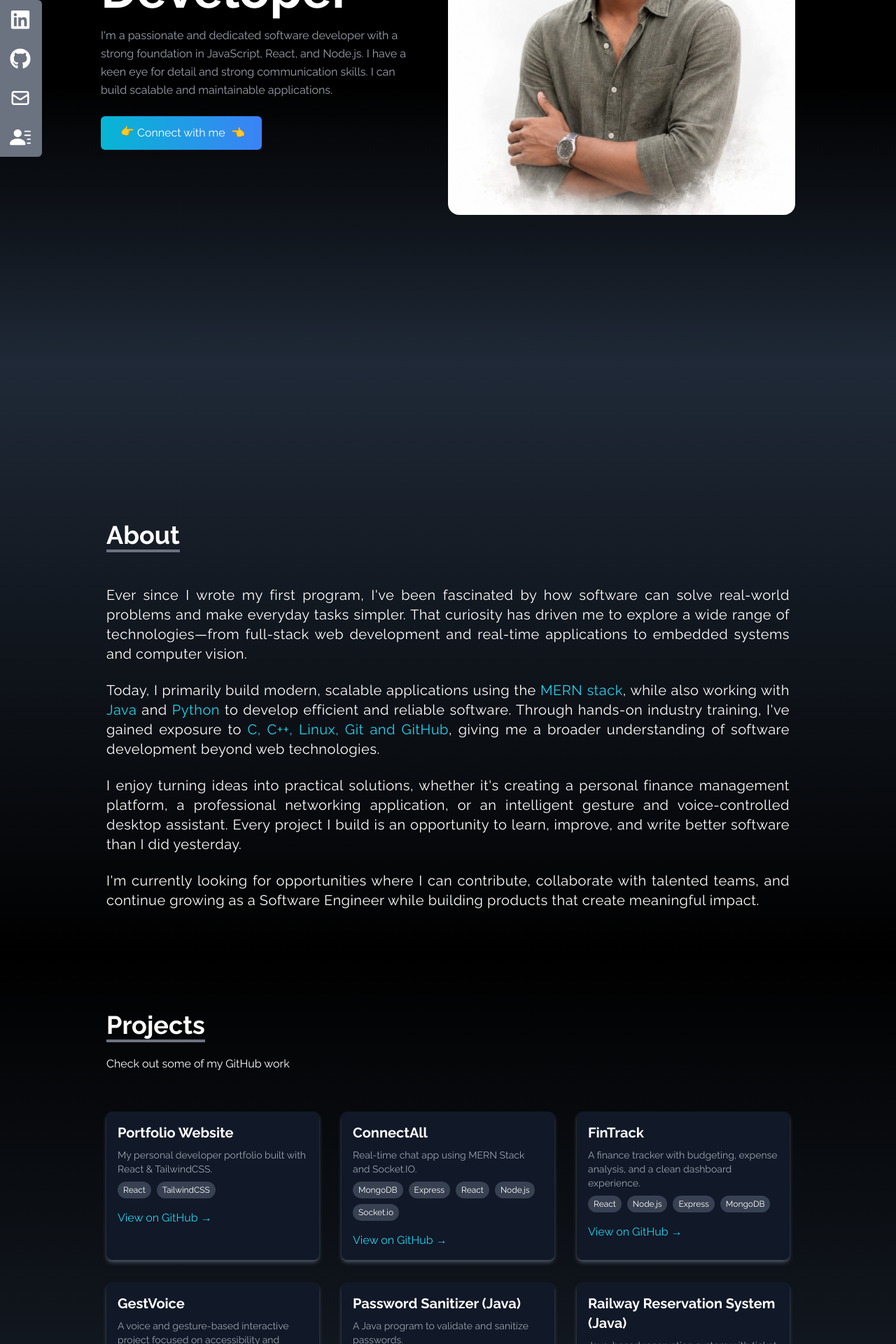
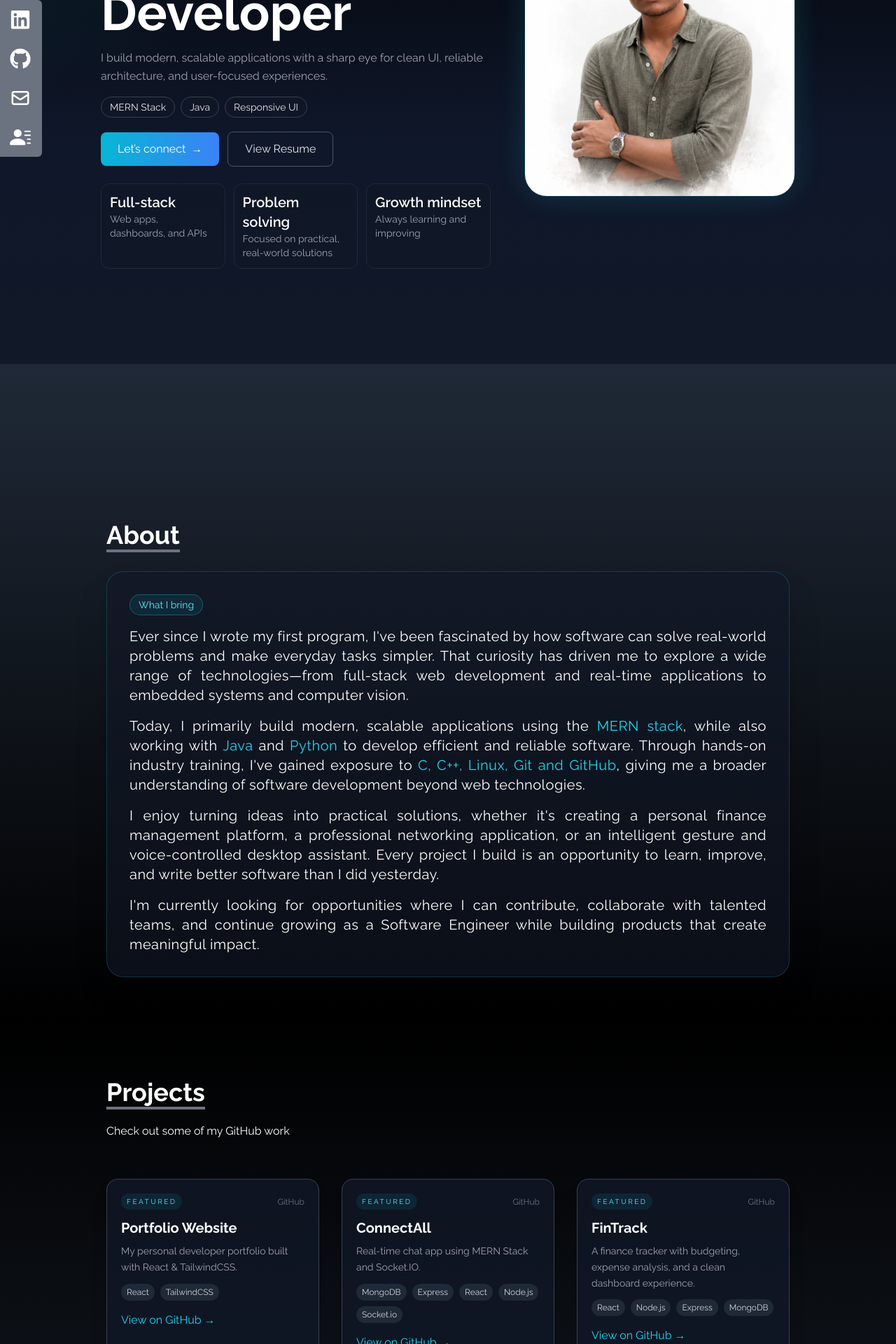
Before and after one commit to Dhavamani6804/Portfolio, a React (Create React App) app: page / in a window 1280 px wide. Shown: the part 280-2200 px from the top of the page at 70% size. Built offline with nearby package versions, Linux system fonts and the light colour scheme; the HTML template or start-up script is replaced by a standard one.

Commit message:
refactor: enhance layout and styling of About, Home, and Projects components

```diff
--- a/src/components/About.jsx
+++ b/src/components/About.jsx
@@ -3,29 +3,28 @@ import React from 'react'
 const About = () => {
   return (
     <div name="about" className='w-full bg-gradient-to-b from-gray-800 to-black text-white scroll-mt-24 animate-fade-in'>
-      <div className='max-w-screen-lg px-4 sm:px-6 py-10 sm:py-16 mx-auto flex flex-col justify-center w-full h-full'>
-        <div className='mt-24 sm:mt-40 pb-8'>
-          <p className='text-4xl font-bold inline border-b-4 border-gray-500'>About</p>
+      <div className='mx-auto flex h-full w-full max-w-screen-lg flex-col justify-center px-4 py-10 sm:px-6 sm:py-16'>
+        <div className='mt-24 pb-8 sm:mt-40'>
+          <p className='inline border-b-4 border-gray-500 text-4xl font-bold'>About</p>
         </div>
 
-        <p className="mt-5 text-base sm:text-xl leading-relaxed tracking-wide text-left sm:text-justify">
+        <div className='rounded-3xl border border-cyan-400/20 bg-gray-900/60 p-6 shadow-2xl shadow-black/30 sm:p-8'>
+          <div className='mb-4 inline-flex rounded-full border border-cyan-400/30 bg-cyan-500/10 px-3 py-1 text-sm text-cyan-300'>What I bring</div>
+          <div className='space-y-4 text-base leading-relaxed tracking-wide text-left sm:text-xl sm:text-justify'>
+            <p>
               Ever since I wrote my first program, I've been fascinated by how software can solve real-world problems and make everyday tasks simpler. That curiosity has driven me to explore a wide range of technologies—from full-stack web development and real-time applications to embedded systems and computer vision.
             </p>
-        <br />
-
-        <p className="text-base sm:text-xl leading-relaxed tracking-wide text-left sm:text-justify">
+            <p>
               Today, I primarily build modern, scalable applications using the <span className="text-cyan-400">MERN stack</span>, while also working with <span className="text-cyan-400">Java</span> and <span className="text-cyan-400">Python</span> to develop efficient and reliable software. Through hands-on industry training, I've gained exposure to <span className="text-cyan-400">C, C++, Linux, Git and GitHub</span>, giving me a broader understanding of software development beyond web technologies.
             </p>
-        <br />
-
-        <p className="text-base sm:text-xl leading-relaxed tracking-wide text-left sm:text-justify">
+            <p>
               I enjoy turning ideas into practical solutions, whether it's creating a personal finance management platform, a professional networking application, or an intelligent gesture and voice-controlled desktop assistant. Every project I build is an opportunity to learn, improve, and write better software than I did yesterday.
             </p>
-        <br />
-
-        <p className="text-base sm:text-xl leading-relaxed tracking-wide text-left sm:text-justify">
+            <p>
               I'm currently looking for opportunities where I can contribute, collaborate with talented teams, and continue growing as a Software Engineer while building products that create meaningful impact.
             </p>
+          </div>
+        </div>
       </div>
     </div>
   )
--- a/src/components/Home.jsx
+++ b/src/components/Home.jsx
@@ -3,43 +3,82 @@ import mine from "../assets/mine.jpeg";
 import { Link } from "react-scroll";
 
 const Home = () => {
+  const highlights = ["MERN Stack", "Java", , "Responsive UI"];
+
   return (
     <div
       name="home"
-      className="scroll-mt-24 min-h-screen w-full text-white bg-gradient-to-b from-black via-black to-gray-800 pt-24 sm:pt-28 md:pt-0"
+      className="scroll-mt-24 min-h-screen w-full text-white bg-[radial-gradient(circle_at_top_left,_rgba(34,211,238,0.16),_transparent_28%),linear-gradient(to_bottom,_#000,_#0f172a_60%,_#111827)] pt-24 sm:pt-28 md:pt-0"
     >
-      <div className="max-w-screen-lg mx-auto flex flex-col-reverse justify-center items-center h-full px-4 py-10 gap-8 md:flex-row md:gap-12 md:py-0">
-        <div className="flex flex-col justify-center h-full text-center md:text-left">
-          <h2 className="text-3xl sm:text-5xl md:text-6xl lg:text-7xl font-bold">
-            I'm a Full Stack Developer
+      <div className="mx-auto flex h-full max-w-screen-lg flex-col-reverse items-center justify-center gap-8 px-4 py-10 md:flex-row md:gap-12 md:py-0">
+        <div className="flex h-full flex-col justify-center text-center md:text-left">
+          <div className="mb-4 inline-flex w-fit items-center self-center rounded-full border border-cyan-400/40 bg-cyan-500/10 px-3 py-1 text-sm text-cyan-300 md:self-start">
+            Open to opportunities
+          </div>
+          <h2 className="text-3xl font-bold sm:text-5xl md:text-6xl lg:text-7xl">
+            Software Engineer <span className="text-cyan-400">•</span> Full-Stack Developer
           </h2>
-          <p className="text-gray-400 py-4 max-w-md mx-auto md:mx-0 leading-relaxed">
-            I'm a passionate and dedicated software developer with a strong
-            foundation in JavaScript, React, and Node.js. I have a keen eye for
-            detail and strong communication skills. I can build scalable and
-            maintainable applications.
+          <p className="mx-auto max-w-2xl py-4 leading-relaxed text-gray-400 md:mx-0">
+            I build modern, scalable applications with a sharp eye for clean UI,
+            reliable architecture, and user-focused experiences.
           </p>
-          <div className="flex justify-center md:justify-start">
+
+          <div className="mb-5 flex flex-wrap justify-center gap-2 md:justify-start">
+            {highlights.map((item) => (
+              <span
+                key={item}
+                className="rounded-full border border-gray-700 bg-gray-900/70 px-3 py-1 text-sm text-gray-200"
+              >
+                {item}
+              </span>
+            ))}
+          </div>
+
+          <div className="flex flex-wrap items-center justify-center gap-3 md:justify-start">
             <Link
               to="contact"
               smooth
               duration={500}
-              className="group text-white w-fit px-6 py-3 my-2 flex items-center rounded-md bg-gradient-to-r from-cyan-500 to-blue-500 cursor-pointer"
+              className="group flex w-fit items-center rounded-lg bg-gradient-to-r from-cyan-500 to-blue-500 px-6 py-3 text-white transition hover:scale-[1.02]"
             >
-              <span className="ml-1 animate-bounce">👉</span>
-              <span className="mx-1">Connect with me</span>
-              <span className="group-hover:rotate-45 duration-300">
-                <span className="ml-1 animate-bounce">👈</span>
-              </span>
+              <span className="mr-2">Let’s connect</span>
+              <span className="transition duration-300 group-hover:translate-x-1">→</span>
             </Link>
+            <a
+              href="/resume.pdf"
+              target="_blank"
+              rel="noreferrer"
+              className="rounded-lg border border-gray-600 px-6 py-3 text-gray-200 transition hover:border-cyan-400 hover:text-cyan-300"
+            >
+              View Resume
+            </a>
+          </div>
+
+          <div className="mt-6 grid gap-3 sm:grid-cols-3">
+            <div className="rounded-xl border border-gray-800 bg-gray-900/70 p-3 text-left">
+              <p className="text-xl font-semibold text-white">Full-stack</p>
+              <p className="text-sm text-gray-400">Web apps, dashboards, and APIs</p>
+            </div>
+            <div className="rounded-xl border border-gray-800 bg-gray-900/70 p-3 text-left">
+              <p className="text-xl font-semibold text-white">Problem solving</p>
+              <p className="text-sm text-gray-400">Focused on practical, real-world solutions</p>
+            </div>
+            <div className="rounded-xl border border-gray-800 bg-gray-900/70 p-3 text-left">
+              <p className="text-xl font-semibold text-white">Growth mindset</p>
+              <p className="text-sm text-gray-400">Always learning and improving</p>
+            </div>
           </div>
         </div>
+
         <div className="w-full max-w-sm md:max-w-none">
-          <img
-            src={mine}
-            alt="my profile"
-            className="rounded-2xl mx-auto w-full h-auto object-cover"
-          />
+          <div className="relative">
+            <div className="absolute inset-0 -z-10 rounded-[2rem] bg-cyan-500/20 blur-3xl" />
+            <img
+              src={mine}
+              alt="my profile"
+              className="mx-auto h-auto w-full rounded-[2rem] border border-cyan-400/20 object-cover shadow-[0_0_40px_rgba(34,211,238,0.16)]"
+            />
+          </div>
         </div>
       </div>
     </div>
--- a/src/components/Projects.jsx
+++ b/src/components/Projects.jsx
@@ -68,14 +68,25 @@ const Projects = () => {
           <p className="py-6">Check out some of my GitHub work</p>
         </div>
 
-        <div className="grid grid-cols-1 sm:grid-cols-2 lg:grid-cols-3 gap-6 sm:gap-8 px-0">
+        <div className="grid grid-cols-1 gap-6 px-0 sm:grid-cols-2 sm:gap-8 lg:grid-cols-3">
           {projects.map(({ id, title, description, tech, link }) => (
-            <div key={id} className="shadow-md shadow-gray-600 rounded-lg p-4 bg-gray-900">
-              <h3 className="text-xl font-bold mb-2">{title}</h3>
-              <p className="text-sm text-gray-400 mb-2">{description}</p>
-              <div className="flex flex-wrap gap-2 mb-4">
+            <div
+              key={id}
+              className="group relative overflow-hidden rounded-2xl border border-gray-700 bg-gray-900/80 p-5 shadow-xl shadow-black/30 transition duration-300 hover:-translate-y-2 hover:border-cyan-400/50"
+            >
+              <div className="absolute inset-0 bg-gradient-to-br from-cyan-500/10 via-transparent to-blue-500/10 opacity-0 transition duration-300 group-hover:opacity-100" />
+              <div className="relative">
+                <div className="mb-3 flex items-center justify-between">
+                  <span className="rounded-full bg-cyan-500/10 px-2 py-1 text-[10px] uppercase tracking-[0.25em] text-cyan-300">
+                    Featured
+                  </span>
+                  <span className="text-xs text-gray-500">GitHub</span>
+                </div>
+                <h3 className="mb-2 text-xl font-bold text-white">{title}</h3>
+                <p className="mb-3 text-sm leading-relaxed text-gray-400">{description}</p>
+                <div className="mb-4 flex flex-wrap gap-2">
                   {tech.map((item, index) => (
-                  <span key={index} className="bg-gray-700 text-xs px-2 py-1 rounded-full">
+                    <span key={index} className="rounded-full bg-gray-800 px-2 py-1 text-xs text-gray-300">
                       {item}
                     </span>
                   ))}
@@ -84,10 +95,11 @@ const Projects = () => {
                   href={link}
                   target="_blank"
                   rel="noopener noreferrer"
-                className="text-cyan-400 hover:underline"
+                  className="inline-flex items-center text-cyan-400 transition group-hover:text-cyan-300"
                 >
-                View on GitHub →
+                  View on GitHub <span className="ml-1">→</span>
                 </a>
+              </div>
             </div>
           ))}
         </div>
```
Lines whose indentation alone changed are shown as unchanged.
